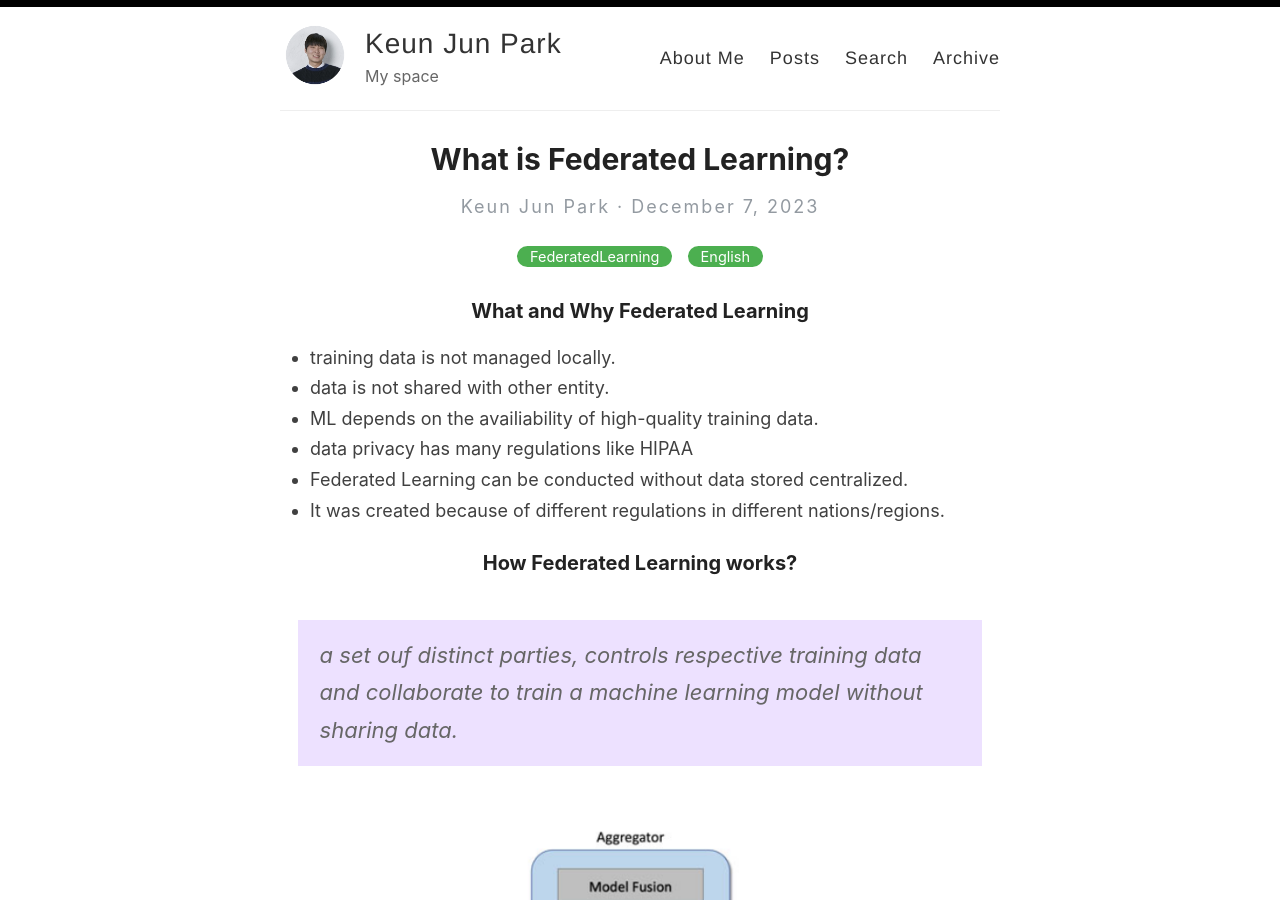
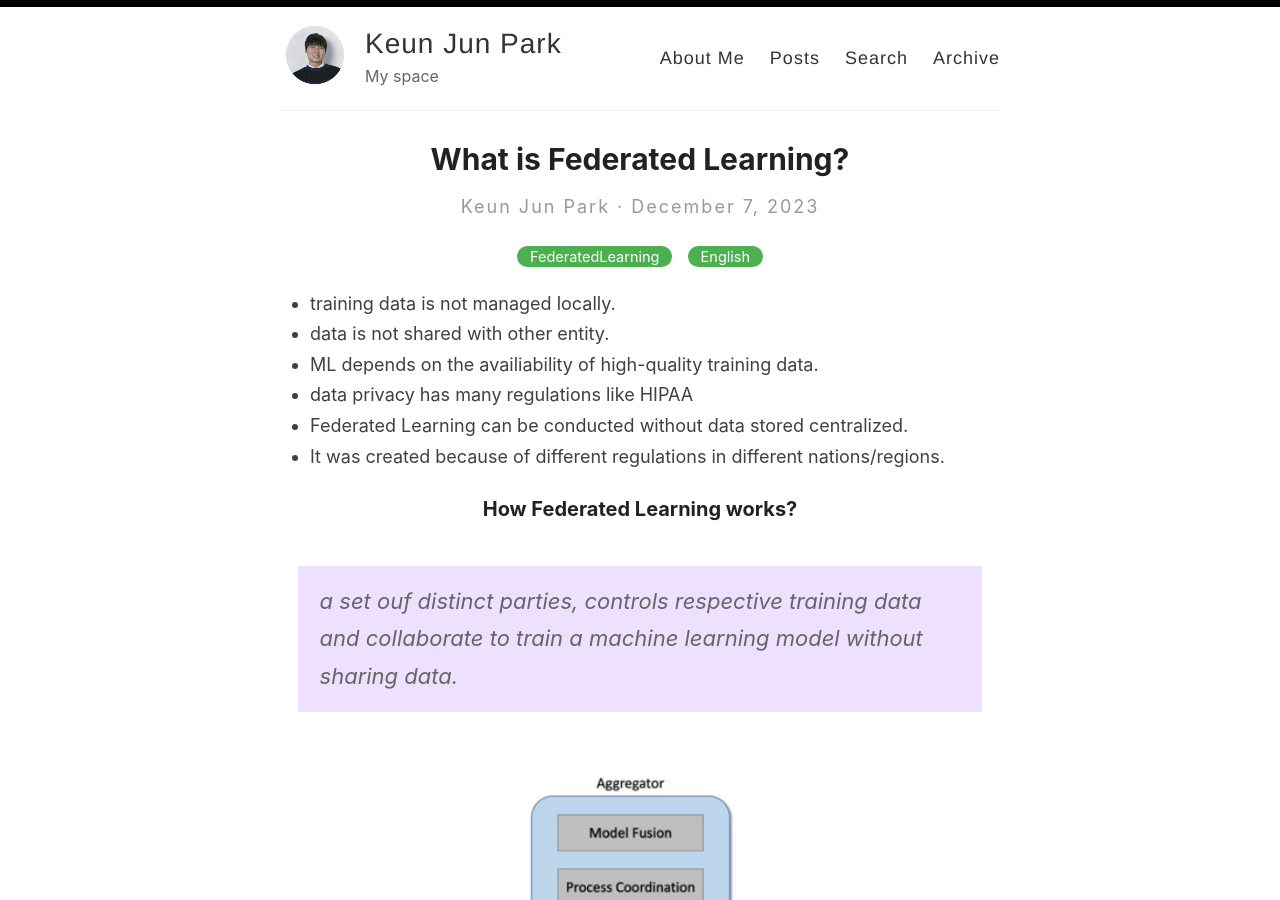
Before and after one commit to keunjunpark/keunjunpark.github.io, a Jekyll site: the page built from _posts/2023-12-07-federated-learning-1.md, in a window 1280 px wide and 900 px high. Built offline with Jekyll 4.4.1, drawn with Linux system fonts in a browser that asks for light colours.

Commit message:
make it short preview

```diff
--- a/_posts/2023-12-07-federated-learning-1.md
+++ b/_posts/2023-12-07-federated-learning-1.md
@@ -1,11 +1,8 @@
 ---
 layout: post
-title: "What is Federated Learning?"
+title: What is Federated Learning?
 categories: [FederatedLearning, English]
 ---
-
-
-### What and Why Federated Learning
 
 - training data is not managed locally.
 - data is not shared with other entity.
```
